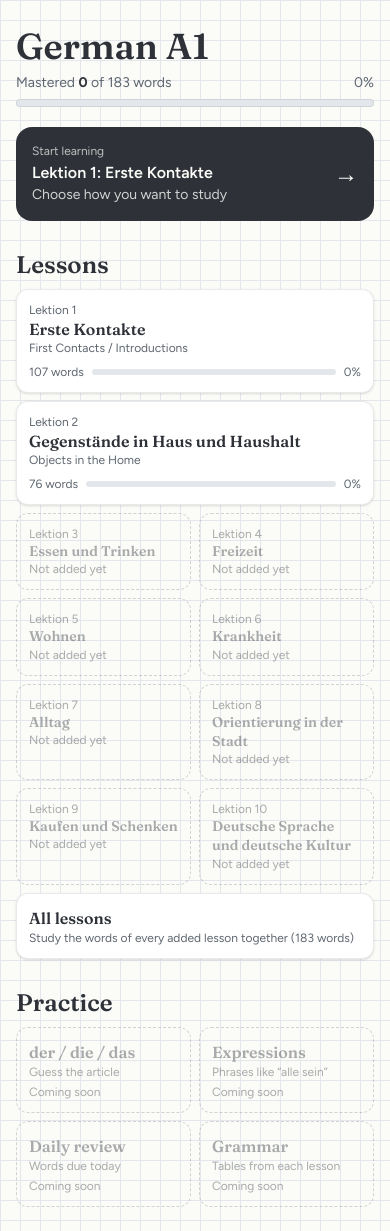
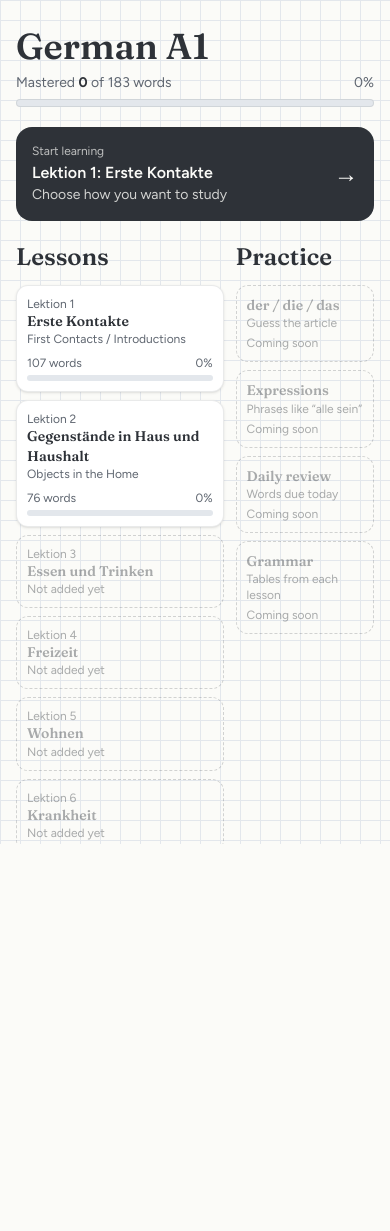
Before and after one commit to Faislam05/german-vocab-app, a Next.js app: page / in a window 390 px wide. After the commit the page ends 844 px from the top, so only its background shows below. Built offline with nearby package versions, Linux system fonts and the light colour scheme.

Commit message:
Show Lessons and Practice side by side with a fixed top

```diff
--- a/src/app/page.tsx
+++ b/src/app/page.tsx
@@ -115,8 +115,14 @@ export default function Home() {
   }
 
   return (
-    <main className="min-h-screen flex justify-center px-4 py-6 sm:p-10">
-      <div className="w-full max-w-md lg:max-w-3xl">
+    // The page is exactly one screen tall and has two parts:
+    // 1. a fixed top part (title, progress, Continue, column headings)
+    // 2. a scroll area below it with the lessons and practice
+    <main className="h-dvh flex justify-center px-4 sm:px-10">
+      <div className="w-full max-w-md sm:max-w-2xl lg:max-w-5xl flex flex-col min-h-0">
+        {/* ---------- 1. Fixed top part ---------- */}
+
+        <div className="shrink-0 pt-6 sm:pt-10">
           {/* Header with overall progress */}
 
           <header className="mb-5">
@@ -126,8 +132,9 @@ export default function Home() {
 
             <div className="flex justify-between text-sm text-pencil mt-1 mb-1.5">
               <span>
-              Mastered <strong className="text-graphite">{allMastered}</strong>{" "}
-              of {allWords.length} words
+                Mastered{" "}
+                <strong className="text-graphite">{allMastered}</strong> of{" "}
+                {allWords.length} words
               </span>
               <span>{allPercent}%</span>
             </div>
@@ -145,7 +152,7 @@ export default function Home() {
           {continueCard && (
             <Link
               href={continueCard.href}
-            className={`flex items-center justify-between gap-4 mb-7 p-4 rounded-2xl bg-graphite text-paper hover:bg-black ${pressable}`}
+              className={`flex items-center justify-between gap-4 mb-5 p-4 rounded-2xl bg-graphite text-paper hover:bg-black ${pressable}`}
             >
               <span className="min-w-0">
                 <span className="block text-xs text-paper/70 mb-0.5">
@@ -165,13 +172,30 @@ export default function Home() {
             </Link>
           )}
 
-        {/* Lessons of the book. Lessons not added yet are smaller dashed
-            placeholders that can't be clicked (two per row on phones,
-            while added lessons use the full width). */}
+          {/* Column headings (same columns as the scroll area below) */}
 
-        <h2 className="font-serif text-2xl font-semibold mb-2">Lessons</h2>
+          <div className="grid grid-cols-[minmax(0,3fr)_minmax(0,2fr)] gap-3 lg:grid-cols-3 lg:gap-6 pb-2">
+            <h2 className="font-serif text-2xl font-semibold lg:col-span-2">
+              Lessons
+            </h2>
+            <h2 className="font-serif text-2xl font-semibold">Practice</h2>
+          </div>
+        </div>
 
-        <div className="grid grid-cols-2 gap-2 mb-7">
+        {/* ---------- 2. Scroll area ----------
+            Two columns, on phones too: Lessons on the left (a bit wider),
+            Practice on the right. Practice is "sticky": it stays in view
+            while you scroll down the lessons. On desktop the lessons get
+            two cards per row. The small side padding keeps card shadows
+            from being cut off at the edges. */}
+
+        <div className="flex-1 min-h-0 overflow-y-auto -mx-2 px-2 pt-1 pb-6 sm:pb-10">
+          <div className="grid grid-cols-[minmax(0,3fr)_minmax(0,2fr)] gap-3 lg:grid-cols-3 lg:gap-6 items-start">
+            {/* Lessons of the book. Lessons not added yet are dashed
+              placeholders that can't be clicked. */}
+
+            <section className="lg:col-span-2" aria-label="Lessons">
+              <div className="grid gap-2 lg:grid-cols-2">
                 {book.chapters.map((chapter) => {
                   const lesson = book.lessons.find(
                     (item) => item.lesson === chapter.lesson
@@ -181,7 +205,7 @@ export default function Home() {
                     return (
                       <div
                         key={chapter.lesson}
-                  className="p-3 rounded-xl border border-dashed border-graphite/20 text-graphite/40"
+                        className="p-2.5 sm:p-3 rounded-xl border border-dashed border-graphite/20 text-graphite/40"
                       >
                         <p className="text-xs">{chapter.title}</p>
                         <p className="font-serif text-sm sm:text-base font-semibold leading-snug">
@@ -198,23 +222,26 @@ export default function Home() {
                     <Link
                       key={chapter.lesson}
                       href={`/lesson/${chapter.lesson}`}
-                className={`block col-span-2 sm:col-span-1 p-3 rounded-xl bg-white border border-graphite/10 shadow-sm hover:border-graphite/30 ${pressable}`}
+                      className={`block p-2.5 sm:p-3 rounded-xl bg-white border border-graphite/10 shadow-sm hover:border-graphite/30 ${pressable}`}
                     >
                       <p className="text-xs text-pencil">{chapter.title}</p>
-                <p className="font-serif font-semibold leading-snug">
+                      <p className="font-serif text-sm sm:text-base font-semibold leading-snug">
                         {chapter.chapter}
                       </p>
-                <p className="text-xs text-pencil mb-2">{chapter.chapter_en}</p>
+                      <p className="text-xs text-pencil mb-2">
+                        {chapter.chapter_en}
+                      </p>
 
-                <div className="flex items-center gap-2 text-xs text-pencil">
-                  <span className="shrink-0">{lesson.vocabulary.length} words</span>
-                  <span className="flex-1 h-1.5 bg-grid rounded-full overflow-hidden">
-                    <span
-                      className="block h-full bg-marker-strong"
+                      <div className="flex justify-between text-xs text-pencil mb-1">
+                        <span>{lesson.vocabulary.length} words</span>
+                        <span>{percent}%</span>
+                      </div>
+
+                      <div className="h-1.5 bg-grid rounded-full overflow-hidden">
+                        <div
+                          className="h-full bg-marker-strong"
                           style={{ width: `${percent}%` }}
                         />
-                  </span>
-                  <span className="shrink-0">{percent}%</span>
                       </div>
                     </Link>
                   );
@@ -224,32 +251,38 @@ export default function Home() {
 
                 <Link
                   href="/lesson/all"
-            className={`block p-3 rounded-xl bg-white border border-graphite/10 shadow-sm hover:border-graphite/30 col-span-2 ${pressable}`}
+                  className={`block p-2.5 sm:p-3 rounded-xl bg-white border border-graphite/10 shadow-sm hover:border-graphite/30 lg:col-span-2 ${pressable}`}
                 >
-            <p className="font-serif font-semibold">All lessons</p>
+                  <p className="font-serif text-sm sm:text-base font-semibold">
+                    All lessons
+                  </p>
                   <p className="text-xs text-pencil">
-              Study the words of every added lesson together ({allWords.length}{" "}
-              words)
+                    Every added lesson together ({allWords.length} words)
                   </p>
                 </Link>
               </div>
+            </section>
 
             {/* Other ways to practise: placeholders for now */}
 
-        <h2 className="font-serif text-2xl font-semibold mb-2">Practice</h2>
-
-        <div className="grid grid-cols-2 lg:grid-cols-4 gap-2">
+            <section className="sticky top-0" aria-label="Practice">
+              <div className="grid gap-2">
                 {PRACTICE_IDEAS.map((idea) => (
                   <div
                     key={idea.title}
-              className="p-3 rounded-xl border border-dashed border-graphite/20 text-graphite/40"
+                    className="p-2.5 sm:p-3 rounded-xl border border-dashed border-graphite/20 text-graphite/40"
                   >
-              <p className="font-serif font-semibold">{idea.title}</p>
+                    <p className="font-serif text-sm sm:text-base font-semibold leading-snug">
+                      {idea.title}
+                    </p>
                     <p className="text-xs">{idea.text}</p>
                     <p className="text-xs mt-1">Coming soon</p>
                   </div>
                 ))}
               </div>
+            </section>
+          </div>
+        </div>
       </div>
     </main>
   );
```
Also changed, not shown: 1 other file (tests, documents, lock files or other folders). Lines whose indentation alone changed are shown as unchanged.
